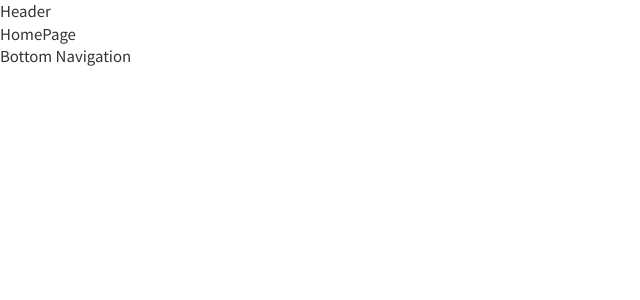
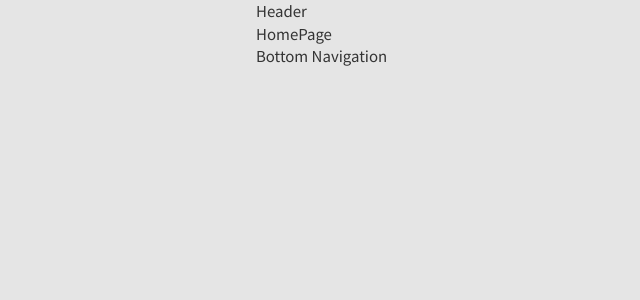
Before and after one commit to prgrms-web-devcourse-final-project/WEB1_1_ALL-I_FE, a React (Vite) app: page / in a window 1280 px wide. Shown: the top 300 px of the page, without its empty margins (0-640 px from the left). Built offline with nearby package versions, Linux system fonts and the light colour scheme; a web font is replaced by a local one.

Commit message:
design: rootlayout css 설정

```diff
--- a/src/index.css
+++ b/src/index.css
@@ -83,9 +83,11 @@ body {
   -webkit-font-smoothing: antialiased;
 
   max-width: var(--breakpoint-mobile);
+  min-height: 100vh;
   font-family: "Pretendard", "Noto Sans KR", sans-serif;
-  background-color: var(--background-primary);
+  background-color: #e5e5e5;
   color: var(--text-primary);
+  margin: 0 auto;
 }
 
 /* 5. Improve media defaults */
```
Also changed, not shown: src/components/layout/RootLayout/RootLayout.style.tsx (added, +7 -0 lines).
